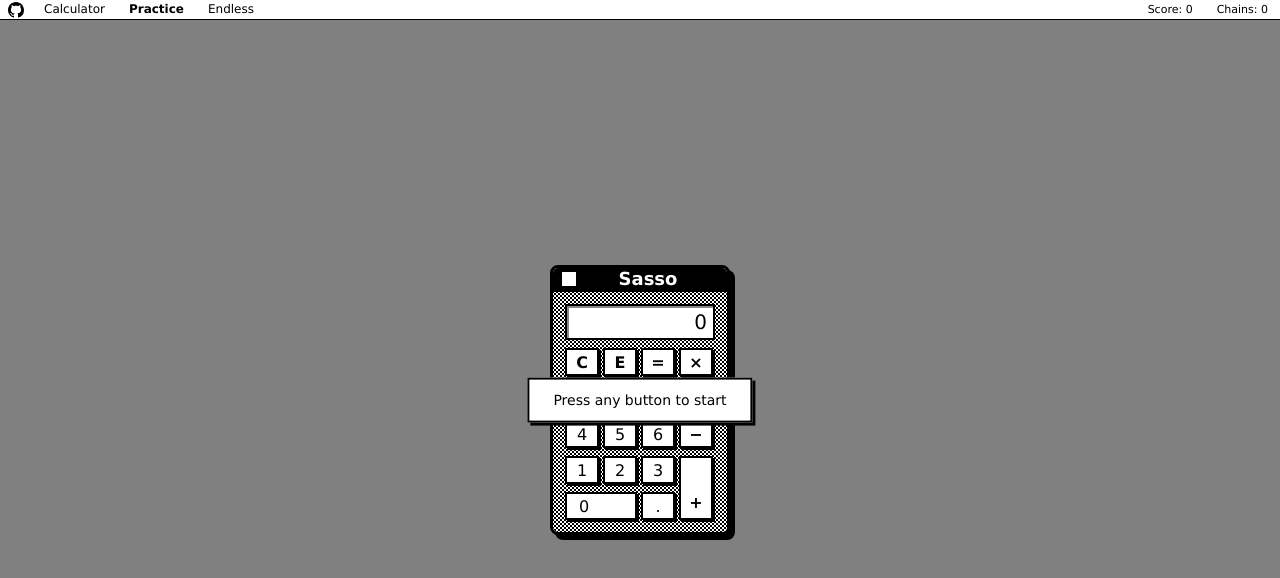
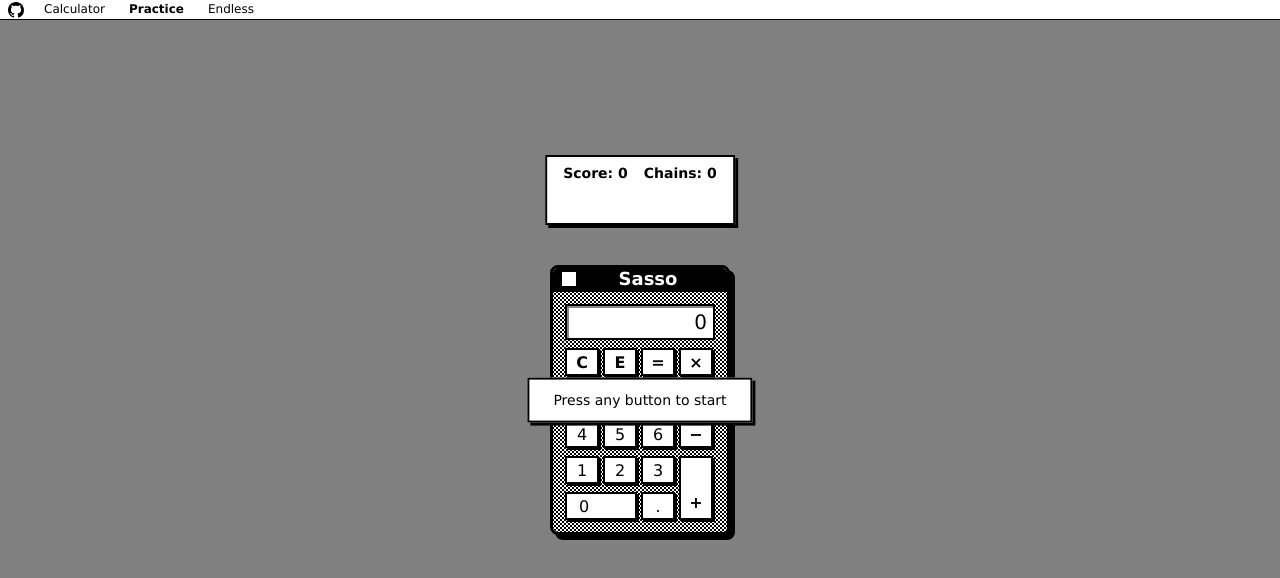
Before and after one commit to kako-jun/sasso, a React (Vite) app: page / in a window 1280 px wide. Both pictures are taken after a click on the element "Practice". Shown: the top 578 px of the page. Built offline with nearby package versions, Linux system fonts and the light colour scheme.

Commit message:
Revert "Move cumulative Score/Chains to menu bar"
This reverts commit 4299c55d8d71c6d237c940e631c80998ca5a585c.

```diff
--- a/src/App.css
+++ b/src/App.css
@@ -64,7 +64,7 @@
   box-shadow: 3px 3px 0 #000;
   text-align: center;
   z-index: 5;
-  height: 40px;
+  height: 70px;
   box-sizing: border-box;
   max-width: calc(100vw - 32px);
   white-space: nowrap;
@@ -262,7 +262,7 @@
 /* Prediction Area */
 .prediction-area {
   position: absolute;
-  bottom: calc(50% + 230px);
+  bottom: calc(50% + 260px);
   left: 50%;
   transform: translateX(-50%);
   display: flex;
--- a/src/App.tsx
+++ b/src/App.tsx
@@ -24,18 +24,19 @@ function App() {
 
   return (
     <div className="desktop">
-      <MenuBar
-        gameMode={controller.gameMode}
-        onChangeMode={controller.handleModeChange}
-        score={controller.score}
-        chains={controller.chains}
-      />
+      <MenuBar gameMode={controller.gameMode} onChangeMode={controller.handleModeChange} />
 
       {isEndlessActive && controller.prediction && (
         <PredictionArea prediction={controller.prediction} countdown={controller.countdown} />
       )}
 
-      {isPlaying && <ScoreArea lastScoreBreakdown={controller.lastScoreBreakdown} />}
+      {isPlaying && (
+        <ScoreArea
+          score={controller.score}
+          chains={controller.chains}
+          lastScoreBreakdown={controller.lastScoreBreakdown}
+        />
+      )}
 
       <Window title="Sasso" onClose={() => controller.handleModeChange('calculator')}>
         {controller.isGameOver && (
--- a/src/components/MenuBar.tsx
+++ b/src/components/MenuBar.tsx
@@ -4,13 +4,9 @@ import { GITHUB_URL } from '../constants';
 interface MenuBarProps {
   gameMode: GameMode;
   onChangeMode: (mode: GameMode) => void;
-  score?: number;
-  chains?: number;
 }
 
-export function MenuBar({ gameMode, onChangeMode, score, chains }: MenuBarProps) {
-  const showScore = gameMode !== 'calculator' && score !== undefined;
-
+export function MenuBar({ gameMode, onChangeMode }: MenuBarProps) {
   return (
     <header className="menu-bar">
       <a href={GITHUB_URL} target="_blank" rel="noopener noreferrer">
@@ -35,12 +31,6 @@ export function MenuBar({ gameMode, onChangeMode, score, chains }: MenuBarProps)
         Endless
       </span>
       <div className="menu-spacer" />
-      {showScore && (
-        <>
-          <span className="status-item">Score: {score}</span>
-          <span className="status-item">Chains: {chains}</span>
-        </>
-      )}
     </header>
   );
 }
--- a/src/components/ScoreArea.tsx
+++ b/src/components/ScoreArea.tsx
@@ -1,14 +1,19 @@
 import type { ScoreResult } from '../types';
 
 interface ScoreAreaProps {
+  score: number;
+  chains: number;
   lastScoreBreakdown: ScoreResult | null;
 }
 
-export function ScoreArea({ lastScoreBreakdown }: ScoreAreaProps) {
-  if (!lastScoreBreakdown) return null;
-
+export function ScoreArea({ score, chains, lastScoreBreakdown }: ScoreAreaProps) {
   return (
     <div className="player-score-area">
+      <div className="score-display">
+        <span className="score-value">Score: {score}</span>
+        <span className="chain-value">Chains: {chains}</span>
+      </div>
+      {lastScoreBreakdown && (
         <div className="score-breakdown">
           <div className="score-formula">
             +{lastScoreBreakdown.totalScore} = {lastScoreBreakdown.baseScore} ×{' '}
@@ -17,6 +22,7 @@ export function ScoreArea({ lastScoreBreakdown }: ScoreAreaProps) {
           </div>
           <div className="score-labels">(Base × Chain × Prep × Risk)</div>
         </div>
+      )}
     </div>
   );
 }
```
Lines whose indentation alone changed are shown as unchanged.
